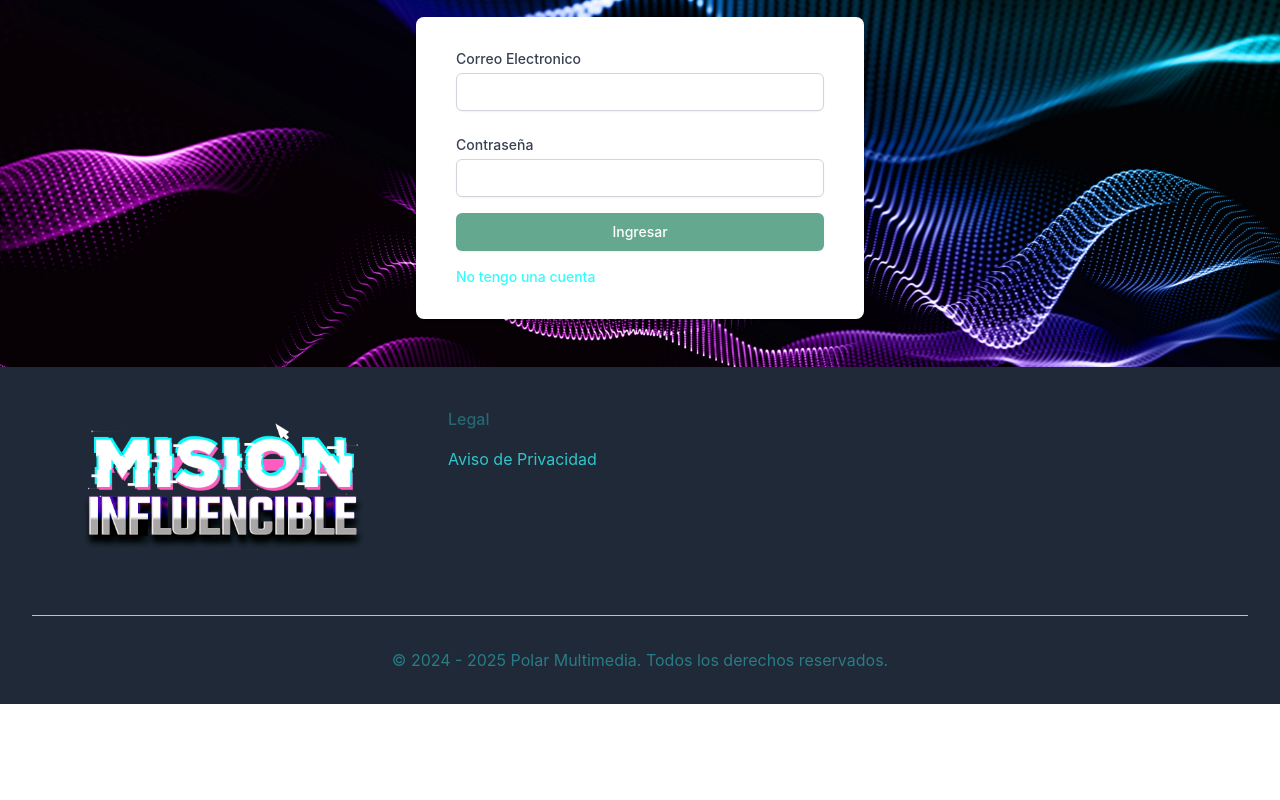
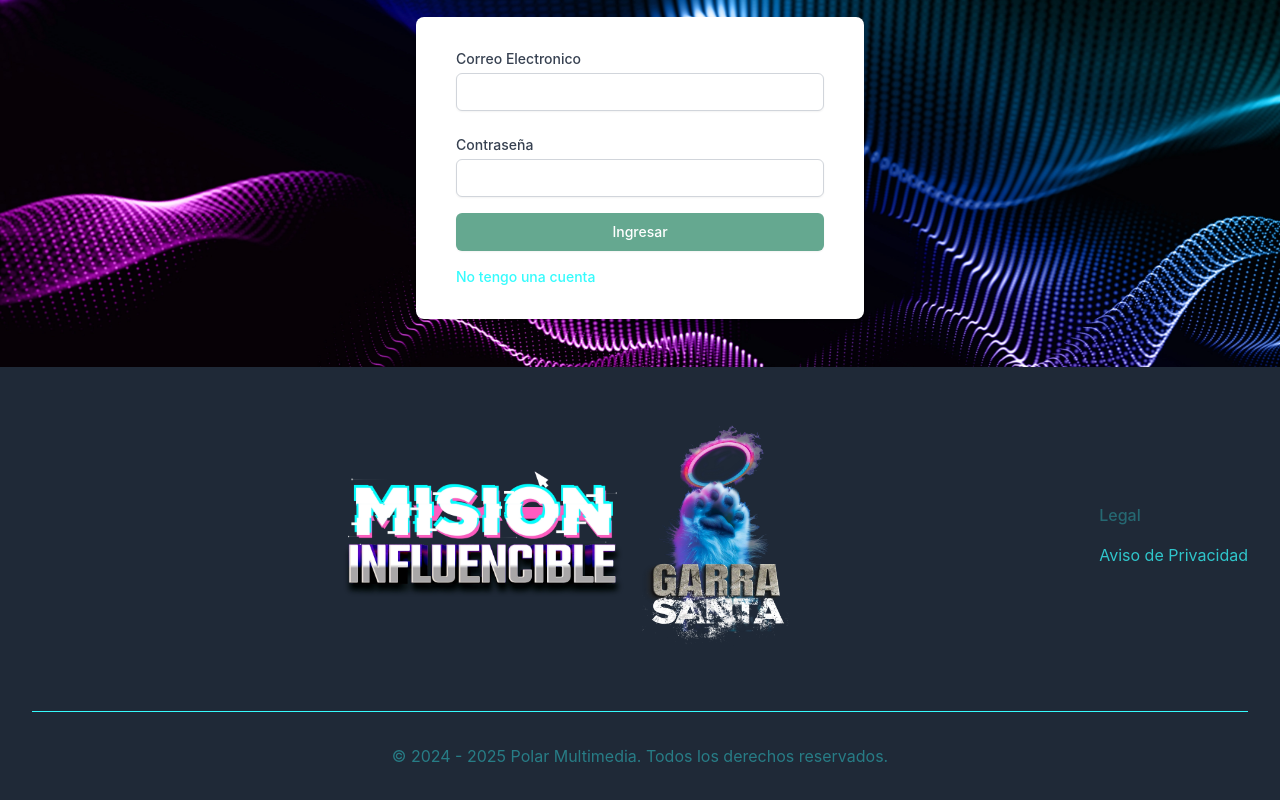
Before and after one commit to BurritoQuemado/mision-influenciable, a React (Create React App) app in the folder subastas-stands-app/: page /login in a window 1280 px wide. Shown: the part 335-1135 px from the top of the page. Before the commit the page ends 1039 px from the top, so only its background shows below. Built offline with nearby package versions, Linux system fonts and the light colour scheme.

Commit message:
added logo to footer

```diff
--- a/subastas-stands-app/src/components/layout/layout.jsx
+++ b/subastas-stands-app/src/components/layout/layout.jsx
@@ -2,6 +2,7 @@ import React, { Component, Fragment } from 'react'
 import { Link } from 'react-router-dom'
 import { Popover, Transition } from '@headlessui/react'
 import Logo from '../../assets/images/logo.webp'
+import LogoGarra from '../../assets/images/logo-garra.webp'
 import {
   Bars3Icon,
   XMarkIcon,
@@ -152,12 +153,17 @@ class Layout extends Component{
               Footer
             </h2>
             <div className="mx-auto max-w-md px-4 sm:max-w-7xl sm:px-6 lg:px-8 lg:pt-10">
-              <div className="xl:grid xl:grid-cols-3 xl:gap-8 justify-center">
-                <div className="py-4 sm:mx-auto sm:w-full sm:max-w-md">
+            <div className="xl:flex xl:flex-row items-center justify-evenly">
+                <div className="py-4 flex flex-col  md:flex-row items-center justify-evenly gap-4 sm:mx-auto sm:w-full sm:max-w-md">
                     <img
                         className="mx-auto h-32 w-auto"
                         src={ Logo }
-                        alt="logo mision inflencible"
+                        alt="mision influencible"
+                    />
+                    <img
+                        className="mx-auto h-56 w-auto"
+                        src={ LogoGarra }
+                        alt="mision influencible"
                     />
                 </div>
                 <div className="mt-0 grid grid-cols-1 gap-8 xl:col-span-2 xl:mt-0">
```
Also changed, not shown: subastas-stands-app/src/assets/images/logo-garra.webp (added).
